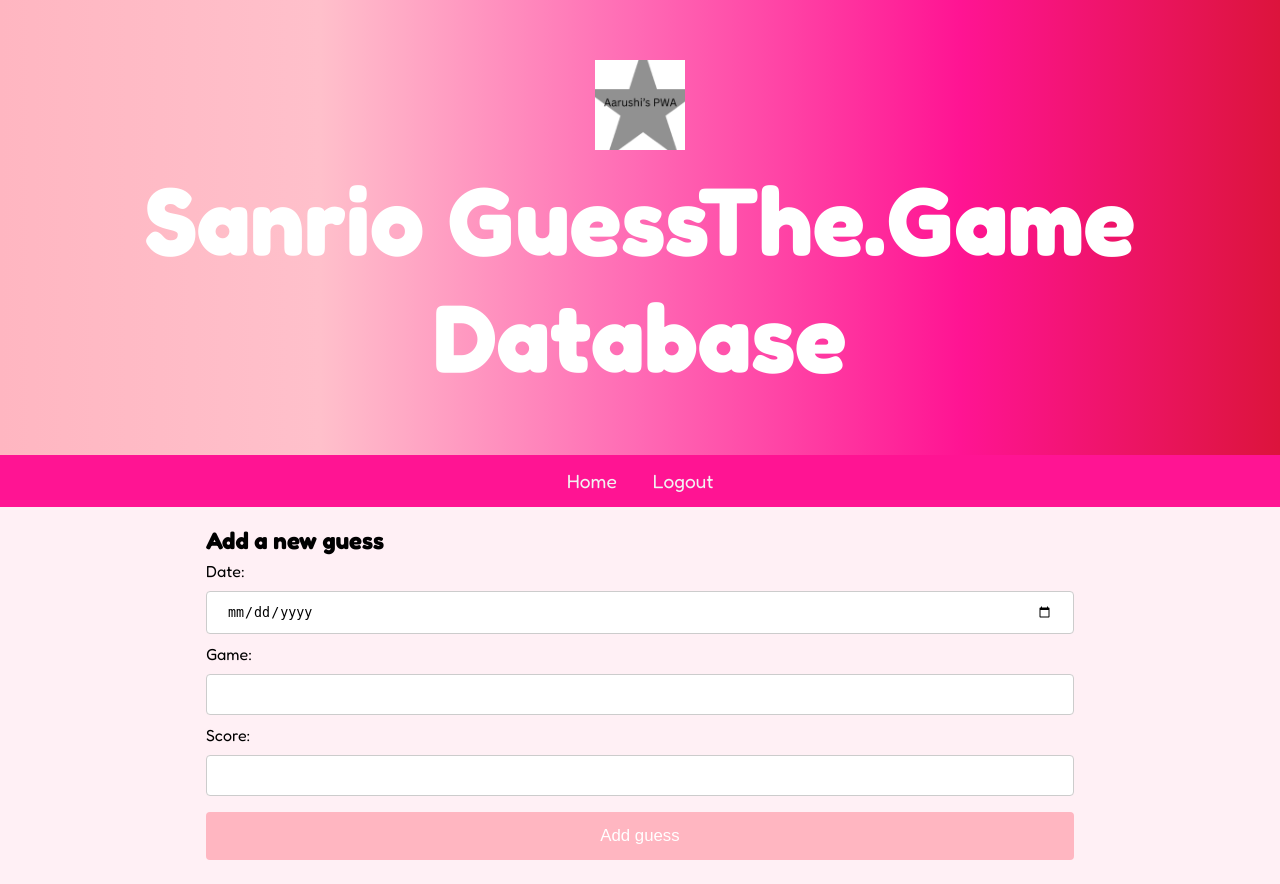
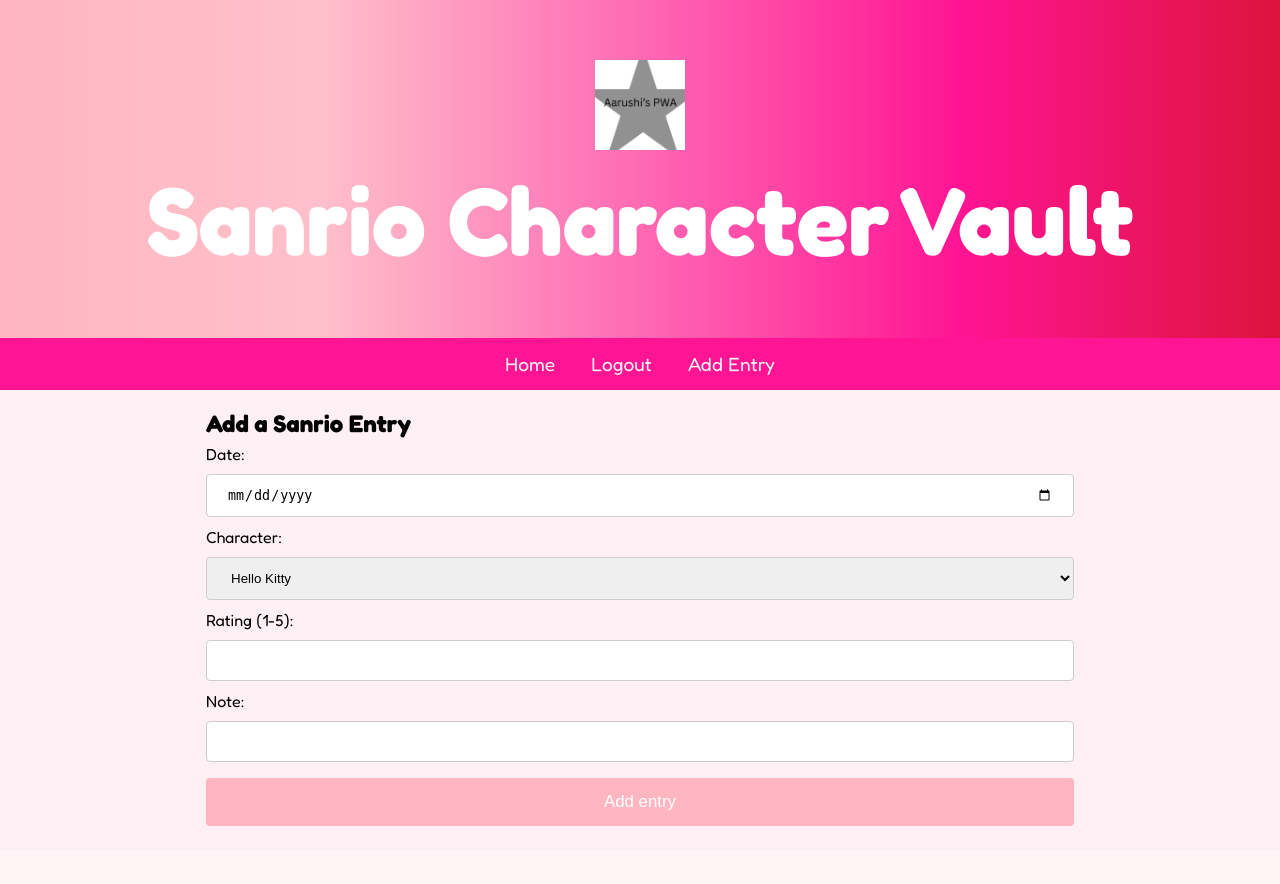
Before and after one commit to Aarushi0P/GTGDB-Project, a Flask app: page /add in a window 1280 px wide. After the commit the page ends 826 px from the top, so only its background shows below. Run offline with Flask 3, Linux system fonts and the light colour scheme; a user stored in the database is signed in.

Commit message:
coverting app further and removing guess da game stuff

```diff
--- a/main.py
+++ b/main.py
@@ -10,13 +10,13 @@
 
 @app.route("/")
 def Home():
-    guessData = db.GetAllGuesses()
+    entries = db.GetAllEntries()
     current_user = None
 
     if session.get("id") is not None:
         current_user = db.GetUserById(session["id"])
 
-    return render_template("index.html", guesses=guessData, current_user=current_user)
+    return render_template("index.html", entries=entries, current_user=current_user)
 
 @app.route("/login", methods=["GET", "POST"])
 def Login():
@@ -24,8 +24,8 @@
         return redirect("/")
 
     current_time = time.time()
+    locked_until = session.get("locked_until")
 
-    locked_until = session.get("locked_until")
     if locked_until and current_time < locked_until:
         return render_template("login.html", locked_until=int(locked_until))
 
@@ -96,13 +96,14 @@
     if request.method == "POST":
         user_id = session["id"]
         date = request.form["date"].strip()
-        game = request.form["game"].strip()
-        score = request.form["score"].strip()
+        character_name = request.form["character_name"].strip()
+        rating = request.form["rating"].strip()
+        note = request.form["note"].strip()
 
-        if db.AddGuess(user_id, date, game, score):
+        if db.AddEntry(user_id, date, character_name, rating, note):
             return redirect("/")
 
-        return render_template("add.html", error="Please enter a valid date, game, and score.")
+        return render_template("add.html", error="Please enter valid Sanrio entry details.")
 
     return render_template("add.html")
 
--- a/templates/add.html
+++ b/templates/add.html
@@ -1,17 +1,31 @@
 {% extends "base.html" %}
 
 {% block content %}
-<h2>Add a new guess</h2>
+<h2>Add a Sanrio Entry</h2>
 {% if error %}
 <p style="color: #FF1493; font-weight: bold;">{{ error }}</p>
 {% endif %}
 <form action="/add" method="post">
     <label>Date: </label>
     <input type="date" name="date" id="date">
-    <label>Game: </label>
-    <input type="text" name="game" id="game">
-    <label>Score: </label>
-    <input type="number" name="score" id="score">
-    <input type="submit" value="Add guess">
+
+    <label>Character: </label>
+    <select name="character_name" id="character_name">
+        <option value="Hello Kitty">Hello Kitty</option>
+        <option value="Aggretsuko">Aggretsuko</option>
+        <option value="My Melody">My Melody</option>
+        <option value="Kuromi">Kuromi</option>
+        <option value="Cinnamoroll">Cinnamoroll</option>
+        <option value="Pompompurin">Pompompurin</option>
+        <option value="Keroppi">Keroppi</option>
+    </select>
+
+    <label>Rating (1-5): </label>
+    <input type="number" name="rating" id="rating" min="1" max="5">
+
+    <label>Note: </label>
+    <input type="text" name="note" id="note">
+
+    <input type="submit" value="Add entry">
 </form>
 {% endblock %}
--- a/templates/base.html
+++ b/templates/base.html
@@ -6,7 +6,7 @@
     <meta http-equiv="X-UA-Compatible" content="ie=edge" />
     <meta http-equiv="Content-Security-Policy" content="script-src 'self';">
 
-    <title>Sanrio GuessThe.Game DB</title>
+    <title>Sanrio Character Vault</title>
 
     <link rel="stylesheet" href="{{ url_for('static', filename='css/style.css') }}" />
     <link rel="manifest" href="{{ url_for('static', filename='manifest.json') }}" />
@@ -14,8 +14,8 @@
 </head>
 <body>
     <div class="banner">
-        <img src="{{ url_for('static', filename='icons/icon-192x192.png') }}" alt="GTGDB icon" width="90">
-        <h1>Sanrio GuessThe.Game Database</h1>
+        <img src="{{ url_for('static', filename='icons/icon-192x192.png') }}" alt="Sanrio icon" width="90">
+        <h1>Sanrio Character Vault</h1>
     </div>
 
     <nav>
@@ -25,6 +25,7 @@
             <a href="/register">Register</a>
         {% else %}
             <a href="/logout">Logout</a>
+            <a href="/add">Add Entry</a>
         {% endif %}
     </nav>
 
```
Also changed, not shown: db.py (+31 -16 lines), templates/index.html (+13 -12 lines), .database/queries.sql, manifest.json.
